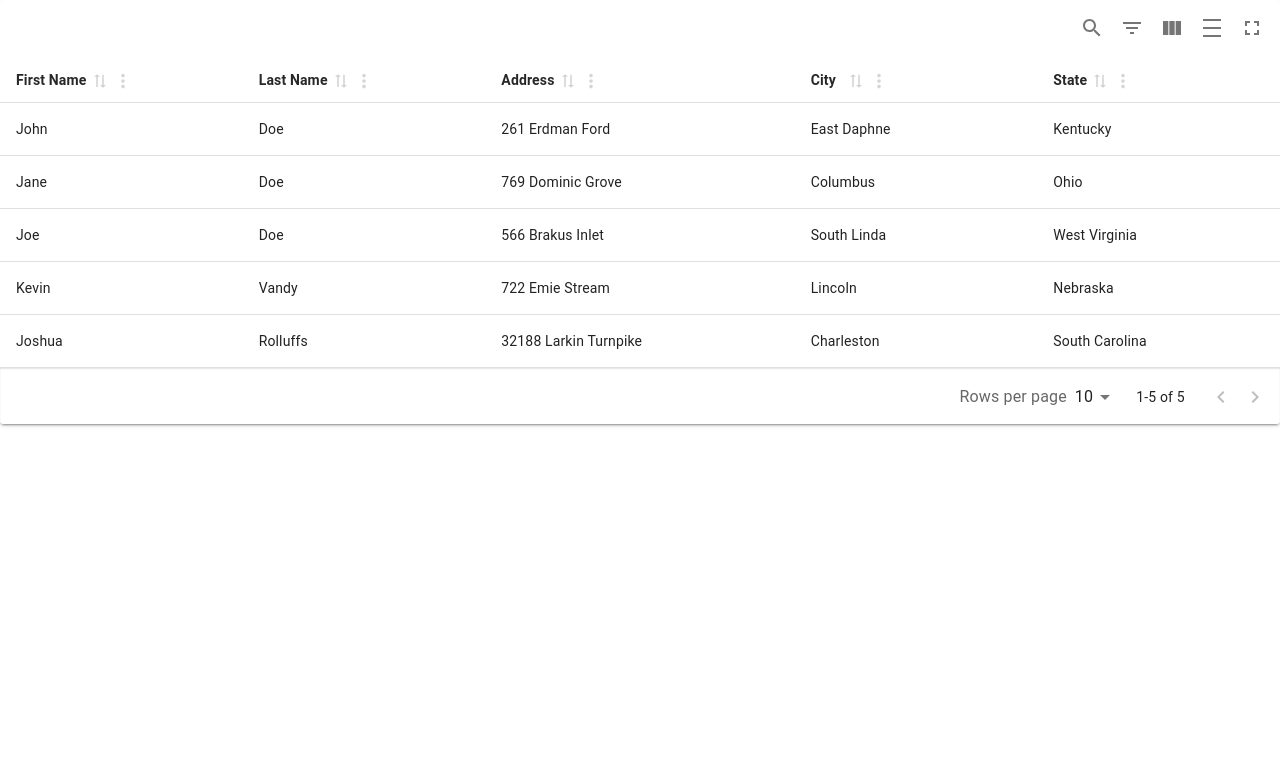
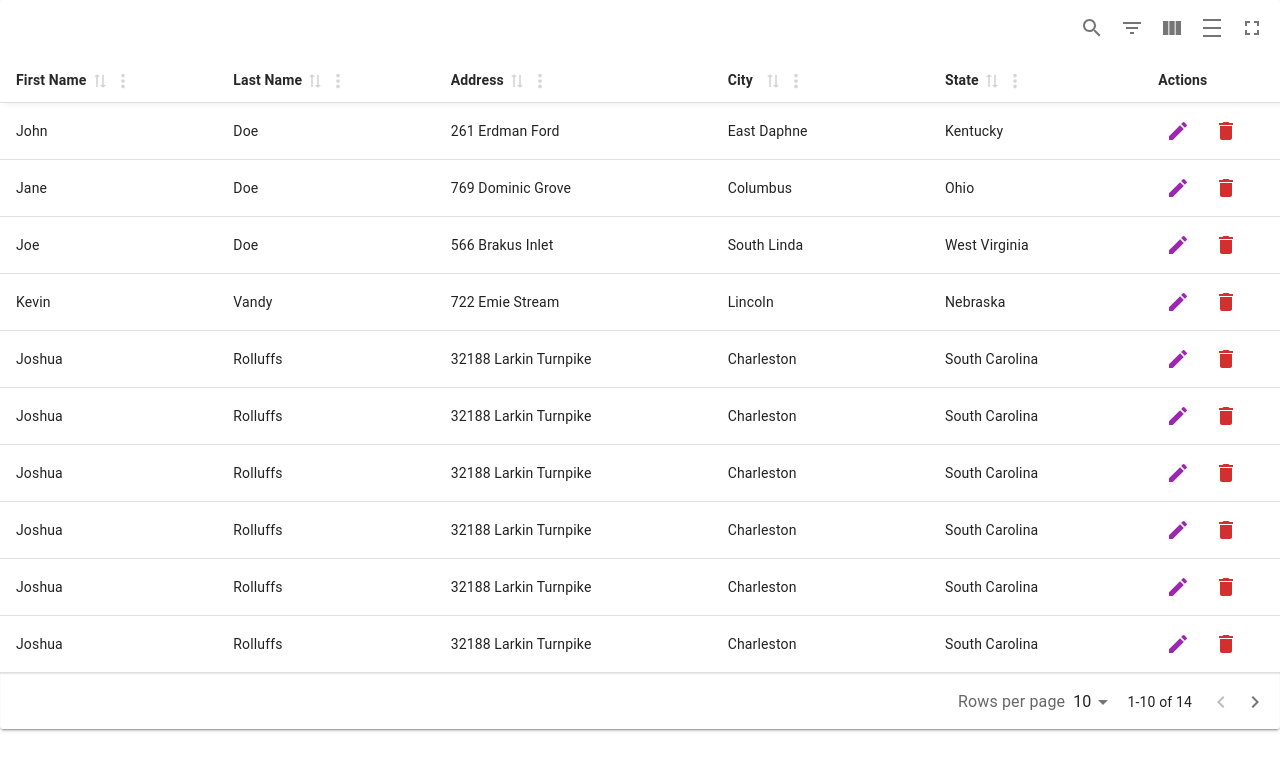
Before and after one commit to freelancercoder9/AdminDashBoardServices, a React (Create React App) app: page / in a window 1280 px wide. Shown: the top 770 px of the page. Built offline with nearby package versions, Linux system fonts and the light colour scheme.

Commit message:
updated data

```diff
--- a/package.json
+++ b/package.json
@@ -3,6 +3,10 @@
   "version": "0.1.0",
   "private": true,
   "dependencies": {
+    "@emotion/react": "^11.11.1",
+    "@emotion/styled": "^11.11.0",
+    "@mui/icons-material": "^5.14.1",
+    "@mui/material": "^5.14.2",
     "@testing-library/jest-dom": "^5.17.0",
     "@testing-library/react": "^13.4.0",
     "@testing-library/user-event": "^13.5.0",
--- a/src/App.js
+++ b/src/App.js
@@ -4,7 +4,7 @@ import Example from "./Example";
 
 function App() {
   return (
-    <div className="App">
+    <div style={{ height: "50vh" }} className="App">
       <Example></Example>
     </div>
   );
--- a/src/Example.js
+++ b/src/Example.js
@@ -1,89 +1,333 @@
-import React, { useMemo } from 'react';
-import { MaterialReactTable } from 'material-react-table';
+import React, { useMemo, useState } from "react";
+import { MaterialReactTable } from "material-react-table";
+import { Edit as EditIcon, Delete as DeleteIcon, Email as EmailIcon } from "@mui/icons-material";
+import { Box, IconButton } from "@mui/material";
 
 //nested data is ok, see accessorKeys in ColumnDef below
-const data = [
+// const data = [
+//   {
+//     name: {
+//       firstName: "John",
+//       lastName: "Doe",
+//     },
+//     address: "261 Erdman Ford",
+//     city: "East Daphne",
+//     state: "Kentucky",
+//   },
+//   {
+//     name: {
+//       firstName: "Jane",
+//       lastName: "Doe",
+//     },
+//     address: "769 Dominic Grove",
+//     city: "Columbus",
+//     state: "Ohio",
+//   },
+//   {
+//     name: {
+//       firstName: "Joe",
+//       lastName: "Doe",
+//     },
+//     address: "566 Brakus Inlet",
+//     city: "South Linda",
+//     state: "West Virginia",
+//   },
+//   {
+//     name: {
+//       firstName: "Kevin",
+//       lastName: "Vandy",
+//     },
+//     address: "722 Emie Stream",
+//     city: "Lincoln",
+//     state: "Nebraska",
+//   },
+//   {
+//     name: {
+//       firstName: "Joshua",
+//       lastName: "Rolluffs",
+//     },
+//     address: "32188 Larkin Turnpike",
+//     city: "Charleston",
+//     state: "South Carolina",
+//   },
+//   {
+//     name: {
+//       firstName: "Joshua",
+//       lastName: "Rolluffs",
+//     },
+//     address: "32188 Larkin Turnpike",
+//     city: "Charleston",
+//     state: "South Carolina",
+//   },
+//   {
+//     name: {
+//       firstName: "Joshua",
+//       lastName: "Rolluffs",
+//     },
+//     address: "32188 Larkin Turnpike",
+//     city: "Charleston",
+//     state: "South Carolina",
+//   },
+//   {
+//     name: {
+//       firstName: "Joshua",
+//       lastName: "Rolluffs",
+//     },
+//     address: "32188 Larkin Turnpike",
+//     city: "Charleston",
+//     state: "South Carolina",
+//   },
+//   {
+//     name: {
+//       firstName: "Joshua",
+//       lastName: "Rolluffs",
+//     },
+//     address: "32188 Larkin Turnpike",
+//     city: "Charleston",
+//     state: "South Carolina",
+//   },
+//   {
+//     name: {
+//       firstName: "Joshua",
+//       lastName: "Rolluffs",
+//     },
+//     address: "32188 Larkin Turnpike",
+//     city: "Charleston",
+//     state: "South Carolina",
+//   },
+//   {
+//     name: {
+//       firstName: "Joshua",
+//       lastName: "Rolluffs",
+//     },
+//     address: "32188 Larkin Turnpike",
+//     city: "Charleston",
+//     state: "South Carolina",
+//   },
+//   {
+//     name: {
+//       firstName: "Joshua",
+//       lastName: "Rolluffs",
+//     },
+//     address: "32188 Larkin Turnpike",
+//     city: "Charleston",
+//     state: "South Carolina",
+//   },
+//   {
+//     name: {
+//       firstName: "Joshua",
+//       lastName: "Rolluffs",
+//     },
+//     address: "32188 Larkin Turnpike",
+//     city: "Charleston",
+//     state: "South Carolina",
+//   },
+//   {
+//     name: {
+//       firstName: "Joshua",
+//       lastName: "Rolluffs",
+//     },
+//     address: "32188 Larkin Turnpike",
+//     city: "Charleston",
+//     state: "South Carolina",
+//   },
+// ];
+
+const Example = () => {
+  const [data, setData] = useState([
     {
       name: {
-      firstName: 'John',
-      lastName: 'Doe',
+        firstName: "John",
+        lastName: "Doe",
       },
-    address: '261 Erdman Ford',
-    city: 'East Daphne',
-    state: 'Kentucky',
+      address: "261 Erdman Ford",
+      city: "East Daphne",
+      state: "Kentucky",
     },
     {
       name: {
-      firstName: 'Jane',
-      lastName: 'Doe',
+        firstName: "Jane",
+        lastName: "Doe",
       },
-    address: '769 Dominic Grove',
-    city: 'Columbus',
-    state: 'Ohio',
+      address: "769 Dominic Grove",
+      city: "Columbus",
+      state: "Ohio",
     },
     {
       name: {
-      firstName: 'Joe',
-      lastName: 'Doe',
+        firstName: "Joe",
+        lastName: "Doe",
       },
-    address: '566 Brakus Inlet',
-    city: 'South Linda',
-    state: 'West Virginia',
+      address: "566 Brakus Inlet",
+      city: "South Linda",
+      state: "West Virginia",
     },
     {
       name: {
-      firstName: 'Kevin',
-      lastName: 'Vandy',
+        firstName: "Kevin",
+        lastName: "Vandy",
       },
-    address: '722 Emie Stream',
-    city: 'Lincoln',
-    state: 'Nebraska',
+      address: "722 Emie Stream",
+      city: "Lincoln",
+      state: "Nebraska",
     },
     {
       name: {
-      firstName: 'Joshua',
-      lastName: 'Rolluffs',
+        firstName: "Joshua",
+        lastName: "Rolluffs",
       },
-    address: '32188 Larkin Turnpike',
-    city: 'Charleston',
-    state: 'South Carolina',
+      address: "32188 Larkin Turnpike",
+      city: "Charleston",
+      state: "South Carolina",
     },
-];
-
-const Example = () => {
+    {
+      name: {
+        firstName: "Joshua",
+        lastName: "Rolluffs",
+      },
+      address: "32188 Larkin Turnpike",
+      city: "Charleston",
+      state: "South Carolina",
+    },
+    {
+      name: {
+        firstName: "Joshua",
+        lastName: "Rolluffs",
+      },
+      address: "32188 Larkin Turnpike",
+      city: "Charleston",
+      state: "South Carolina",
+    },
+    {
+      name: {
+        firstName: "Joshua",
+        lastName: "Rolluffs",
+      },
+      address: "32188 Larkin Turnpike",
+      city: "Charleston",
+      state: "South Carolina",
+    },
+    {
+      name: {
+        firstName: "Joshua",
+        lastName: "Rolluffs",
+      },
+      address: "32188 Larkin Turnpike",
+      city: "Charleston",
+      state: "South Carolina",
+    },
+    {
+      name: {
+        firstName: "Joshua",
+        lastName: "Rolluffs",
+      },
+      address: "32188 Larkin Turnpike",
+      city: "Charleston",
+      state: "South Carolina",
+    },
+    {
+      name: {
+        firstName: "Joshua",
+        lastName: "Rolluffs",
+      },
+      address: "32188 Larkin Turnpike",
+      city: "Charleston",
+      state: "South Carolina",
+    },
+    {
+      name: {
+        firstName: "Joshua",
+        lastName: "Rolluffs",
+      },
+      address: "32188 Larkin Turnpike",
+      city: "Charleston",
+      state: "South Carolina",
+    },
+    {
+      name: {
+        firstName: "Joshua",
+        lastName: "Rolluffs",
+      },
+      address: "32188 Larkin Turnpike",
+      city: "Charleston",
+      state: "South Carolina",
+    },
+    {
+      name: {
+        firstName: "Joshua",
+        lastName: "Rolluffs",
+      },
+      address: "32188 Larkin Turnpike",
+      city: "Charleston",
+      state: "South Carolina",
+    },
+  ]);
   //should be memoized or stable
   const columns = useMemo(
     () => [
       {
-        accessorKey: 'name.firstName', //access nested data with dot notation
-        header: 'First Name',
+        accessorKey: "name.firstName", //access nested data with dot notation
+        header: "First Name",
         size: 150,
       },
       {
-        accessorKey: 'name.lastName',
-        header: 'Last Name',
+        accessorKey: "name.lastName",
+        header: "Last Name",
         size: 150,
       },
       {
-        accessorKey: 'address', //normal accessorKey
-        header: 'Address',
+        accessorKey: "address", //normal accessorKey
+        header: "Address",
         size: 200,
       },
       {
-        accessorKey: 'city',
-        header: 'City',
+        accessorKey: "city",
+        header: "City",
         size: 150,
       },
       {
-        accessorKey: 'state',
-        header: 'State',
+        accessorKey: "state",
+        header: "State",
         size: 150,
       },
     ],
-    [],
+    []
   );
 
-  return <MaterialReactTable columns={columns} data={data} />;
+  return (
+    <div style={{}}>
+      <MaterialReactTable
+        columns={columns}
+        data={data}
+        enableRowActions
+        enableStickyHeader
+        positionActionsColumn="last"
+        options={{ actionsColumnIndex: -1 }}
+        renderRowActions={({ row, table }) => (
+          <Box sx={{ display: "flex", flexWrap: "nowrap", gap: "8px", height: "100%" }}>
+            <IconButton
+              color="secondary"
+              onClick={() => {
+                //table.setEditingRow(row);
+                console.log("console log", row.original);
+              }}
+            >
+              <EditIcon />
+            </IconButton>
+            <IconButton
+              color="error"
+              onClick={() => {
+                // data.splice(row.index, 1); //assuming simple data table
+                // setData([...data]);
+              }}
+            >
+              <DeleteIcon />
+            </IconButton>
+          </Box>
+        )}
+      />
+    </div>
+  );
 };
 
 export default Example;
```
Also changed, not shown: 1 other file (tests, documents, lock files or other folders). Lines whose indentation alone changed are shown as unchanged.
